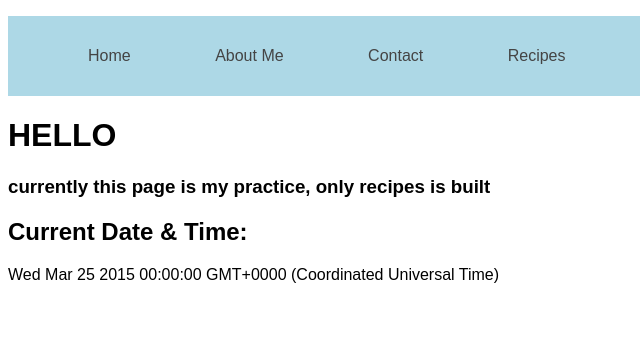
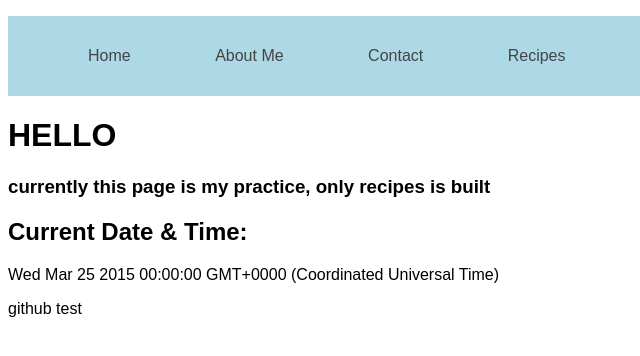
Before and after one commit to claireyy16/websitejs, a plain HTML site: page index.html in a window 1280 px wide. Shown: the full height of the page, 0-640 px from the left. Drawn offline with Linux system fonts and the light colour scheme.

Commit message:
test github

```diff
--- a/index.html
+++ b/index.html
@@ -28,6 +28,8 @@
 
     <body>
 
+        github test
+
         <!-- practicing the collapsible panel for the recipes -->
 
 
```
